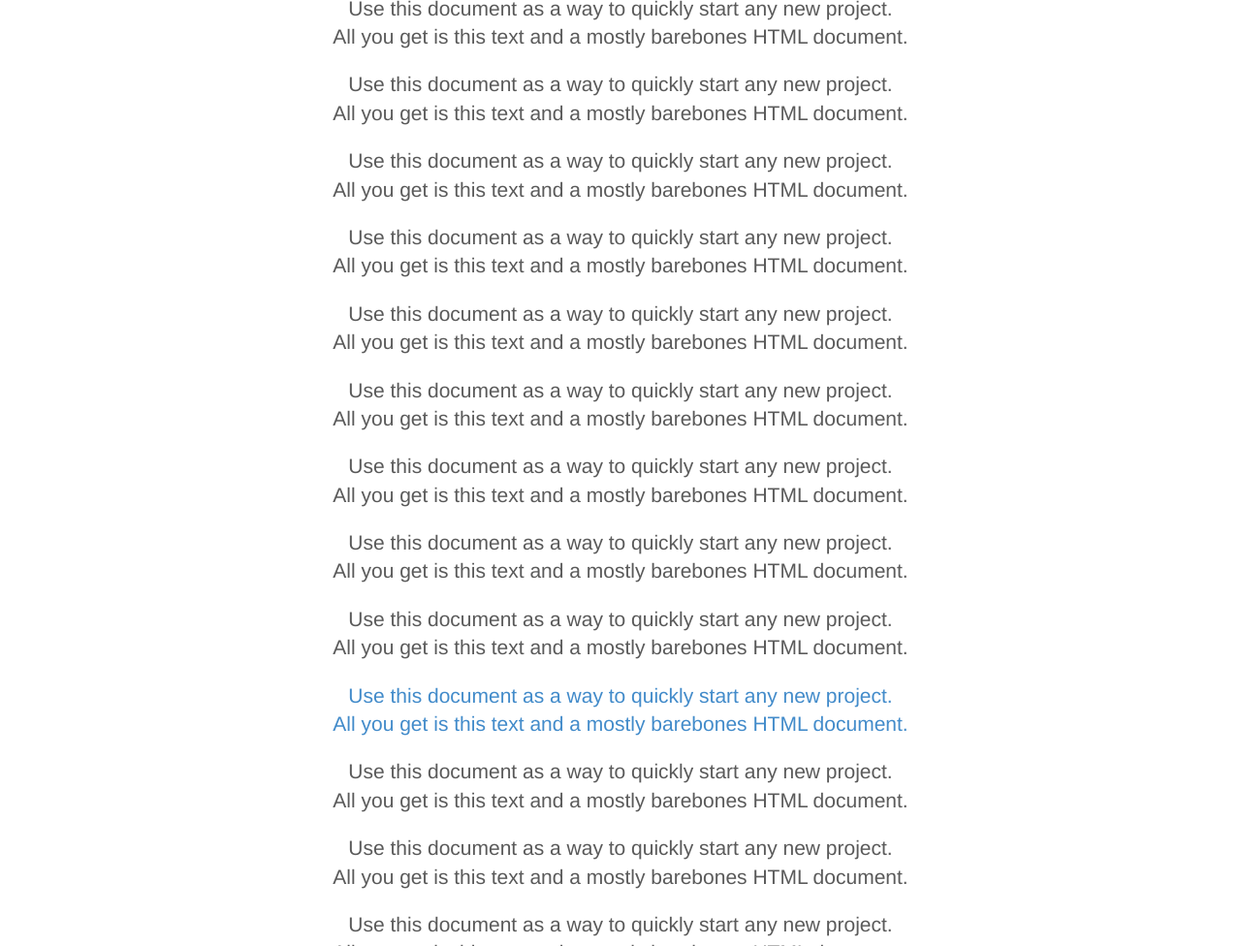
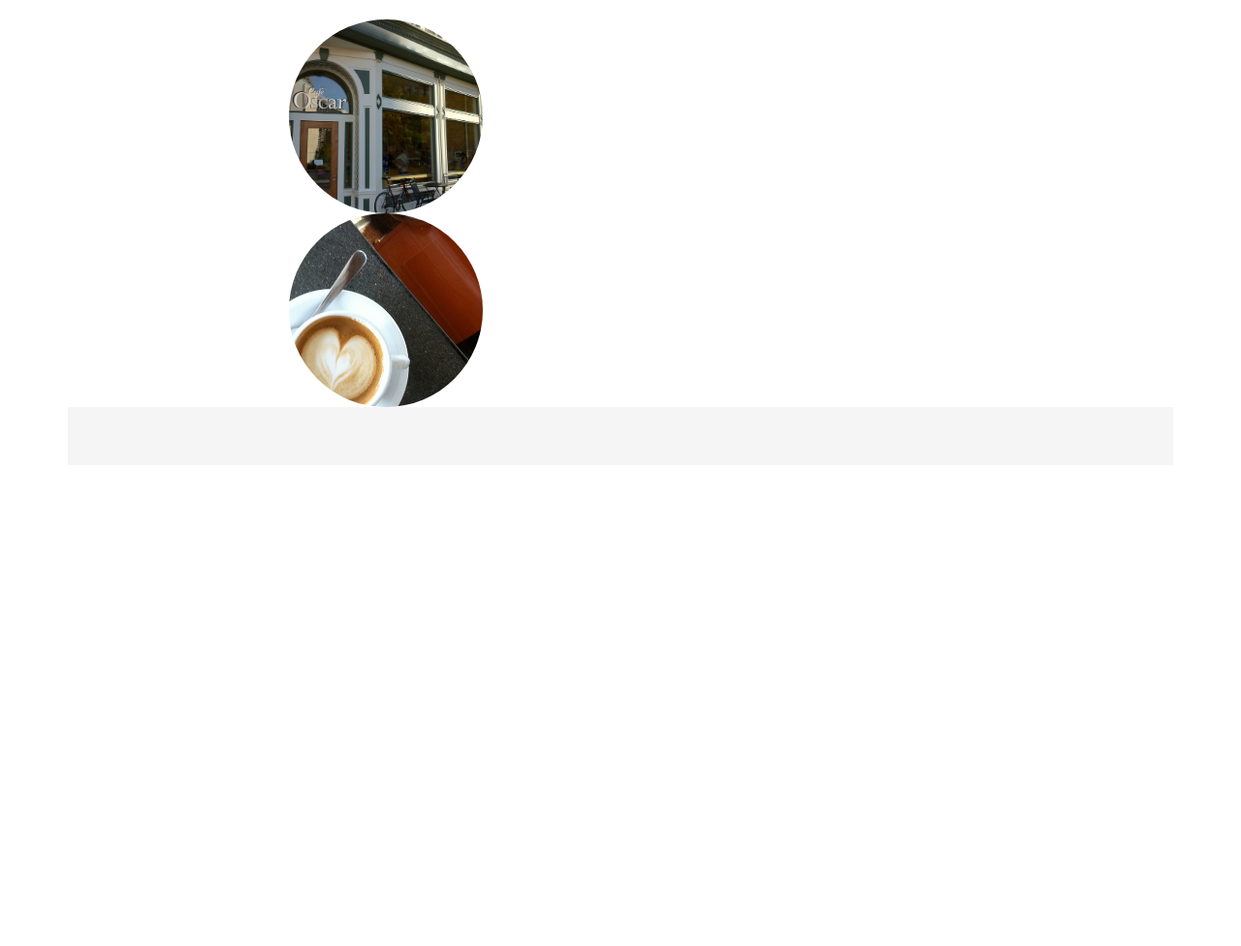
Before and after one commit to spinnibbler/cafeoscar, a plain HTML site: page index.html in a window 1280 px wide. Shown: the part 666-1642 px from the top of the page at 97% size. After the commit the page ends 1146 px from the top, so only its background shows below. Drawn offline with nearby package versions, Linux system fonts and the light colour scheme.

Commit message:
Added some new CSS elements and Div classes and ids.

```diff
--- a/index.html
+++ b/index.html
@@ -49,19 +49,21 @@
                         <a href="#">Home</a>
                     </li>
                     <li>
-                        <a href="about.html">About</a>
+                        <li>
+                            <a href="#about">About</a>
+                        </li>
                     </li>
                     <li>
-                        <a href="contact.html">Contact</a>
+                        <a href="#contact">Contact</a>
                     </li>
                     <li>
-                        <a href="menu.html">Menu</a>
+                        <a href="#menu">Menu</a>
                     </li>
                     <li>
-                        <a href="reservations.html">Reservations</a>
+                        <a href="#reservations">Reservations</a>
                     </li>
                     <li>
-                        <a href="employment.html">Employment</a>
+                        <a href="#employment">Employment</a>
                     </li>
                 </ul>
             </div>
@@ -73,47 +75,13 @@
 
         <div class="starter-template">
             <div class="jumbotron">
-                <h1>Jumbotron heading</h1>
-                <p class="lead">Cras justo odio, dapibus ac facilisis in, egestas eget quam. Fusce dapibus, tellus ac cursus commodo, tortor mauris condimentum nibh, ut fermentum massa justo sit amet risus.</p>
-                <p>
-                    <a class="btn btn-lg btn-success" href="#" role="button">Sign up today</a>
-                </p>
+                <h1>Try the new oscar coffee blend</h1>
             </div>
             <h1>Bootstrap starter template</h1>
             <p class="lead">Use this document as a way to quickly start any new project.
                 <br>All you get is this text and a mostly barebones HTML document.</p>
-            <p class="lead">Use this document as a way to quickly start any new project.
-                <br>All you get is this text and a mostly barebones HTML document.</p>
-            <p class="lead">Use this document as a way to quickly start any new project.
-                <br>All you get is this text and a mostly barebones HTML document.</p>
-            <p class="lead">Use this document as a way to quickly start any new project.
-                <br>All you get is this text and a mostly barebones HTML document.</p>
-            <p class="lead">Use this document as a way to quickly start any new project.
-                <br>All you get is this text and a mostly barebones HTML document.</p>
-            <p class="lead">Use this document as a way to quickly start any new project.
-                <br>All you get is this text and a mostly barebones HTML document.</p>
-            <p class="lead">Use this document as a way to quickly start any new project.
-                <br>All you get is this text and a mostly barebones HTML document.</p>
-            <p class="lead">Use this document as a way to quickly start any new project.
-                <br>All you get is this text and a mostly barebones HTML document.</p>
-            <p class="lead">Use this document as a way to quickly start any new project.
-                <br>All you get is this text and a mostly barebones HTML document.</p>
-            <a id="about">
-                <p class="lead">Use this document as a way to quickly start any new project.
-                    <br>All you get is this text and a mostly barebones HTML document.</p>
-            </a>
-            <p class="lead">Use this document as a way to quickly start any new project.
-                <br>All you get is this text and a mostly barebones HTML document.</p>
-            <p class="lead">Use this document as a way to quickly start any new project.
-                <br>All you get is this text and a mostly barebones HTML document.</p>
-            <p class="lead">Use this document as a way to quickly start any new project.
-                <br>All you get is this text and a mostly barebones HTML document.</p>
-            <p class="lead">Use this document as a way to quickly start any new project.
-                <br>All you get is this text and a mostly barebones HTML document.</p>
-            <p class="lead">Use this document as a way to quickly start any new project.
-                <br>All you get is this text and a mostly barebones HTML document.</p>
-            <p class="lead">Use this document as a way to quickly start any new project.
-                <br>All you get is this text and a mostly barebones HTML document.</p>
+            <div class="circle" id="img1"></div>
+            <div class="circle" id="img2"></div>
         </div>
         <div id="footer">
             <div class="container">
--- a/starter-template.css
+++ b/starter-template.css
@@ -1,6 +1,5 @@
 .starter-template {
-    text-align: center;
-    padding-top: 250px;
+    padding-top: 20%;
 }
 .imagetop {
     background: url(images/coffeebeans.jpg) no-repeat center center fixed;
@@ -29,6 +28,9 @@
     background-position: center;
     background-repeat: no-repeat;
     background-size: cover;
+    padding-bottom: 100px;
+    padding-top: 100px;
+    height: 100%;
 }
 /*Footer CSS*/
 
@@ -65,3 +67,23 @@ body {
         padding-right: 20px;
     }
 }
+.circle {
+    border-radius: 50%;
+    width: 200px;
+    height: 200px;
+    margin-left: 20%;
+    margin-right: 20%;
+    /* width and height can be anything, as long as they're equal */
+}
+#img1 {
+    background-image: url(images/cafeoscar_002.jpg);
+    background-size: 150%;
+    background-repeat: no-repeat;
+    background-position: center;
+}
+#img2 {
+    background-image: url(images/cafeoscar_005.jpg);
+    background-size: 150%;
+    background-repeat: no-repeat;
+    background-position: center;
+}
```
